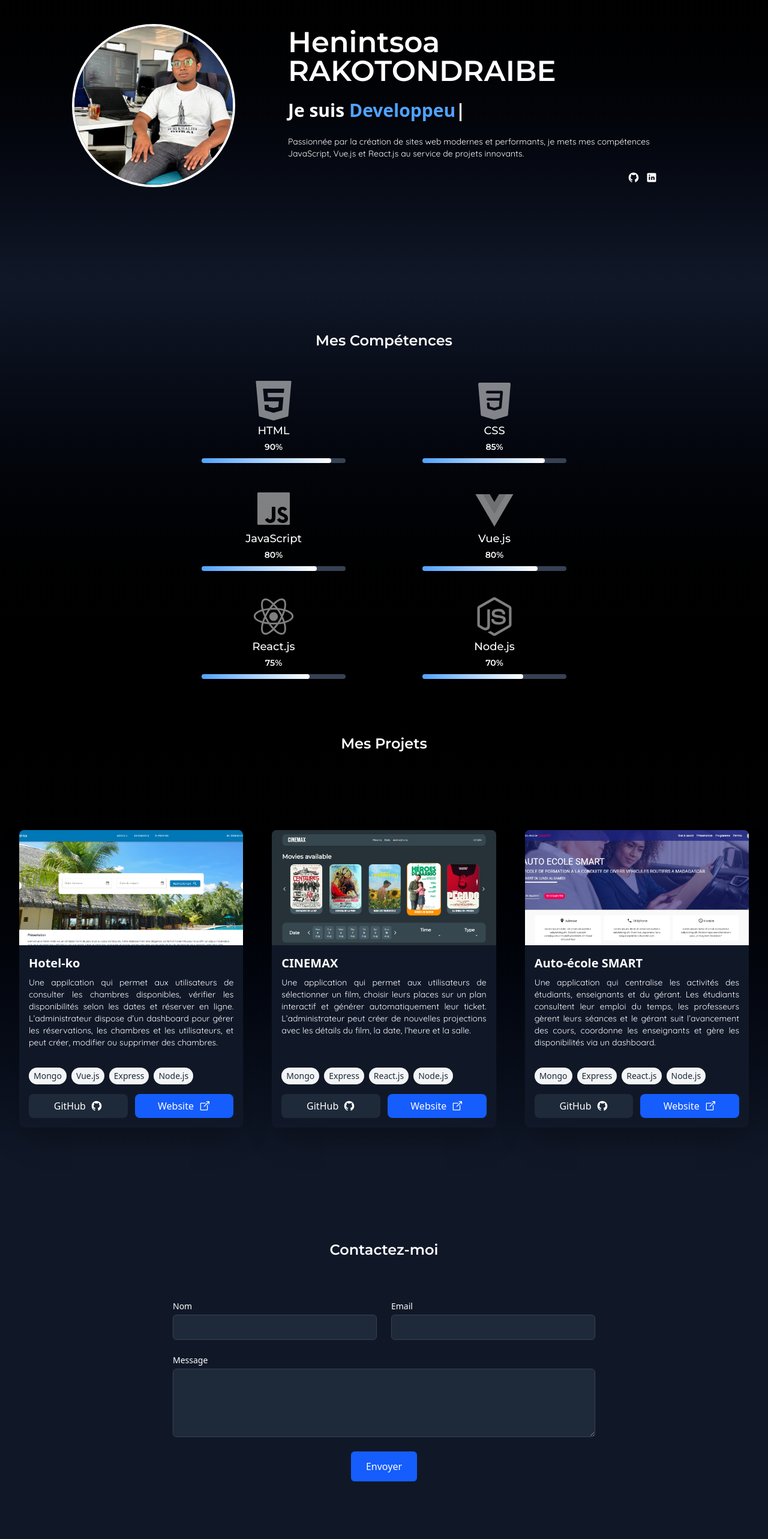
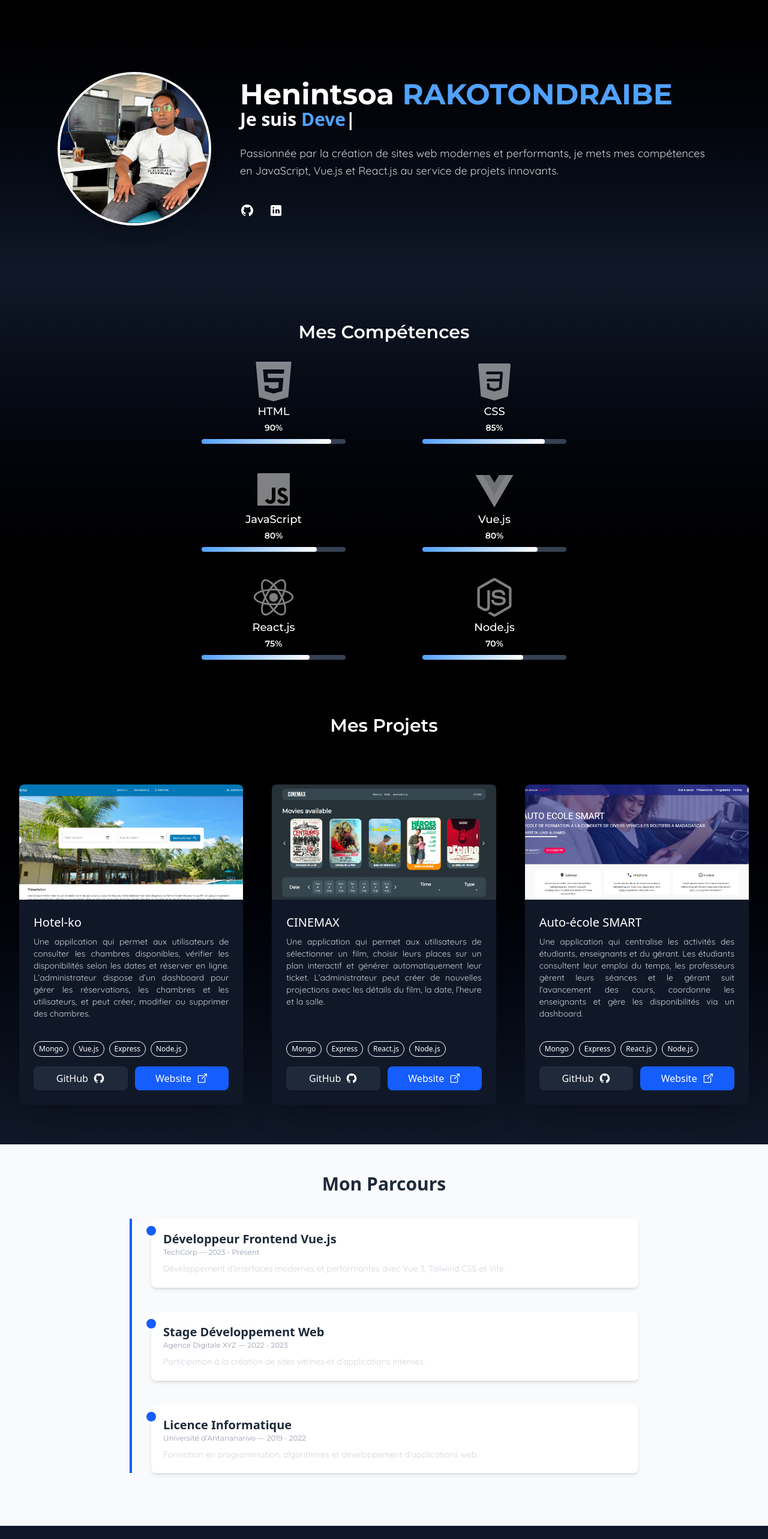
Before and after one commit to ashrak07/henintsoa_portfolio, a Vue app: page /project in a window 1280 px wide. Shown: the part 120-2686 px from the top of the page at 60% size. Built offline with nearby package versions, Linux system fonts and the light colour scheme.

Commit message:
next_modif

```diff
--- a/src/App.vue
+++ b/src/App.vue
@@ -4,6 +4,7 @@ import Profile from "../src/components/Profile.vue";
 import Skill from "../src/components/Skill.vue";
 import Project from "../src/components/Project.vue";
 import Contact from "../src/components/Contact.vue";
+import Parcours from "./components/Parcours.vue";
 </script>
 
 <template>
@@ -13,6 +14,7 @@ import Contact from "../src/components/Contact.vue";
     <Profile />
     <Skill />
     <Project />
+    <Parcours />
     <Contact />
   </div>
 </template>
--- a/src/components/Contact.vue
+++ b/src/components/Contact.vue
@@ -2,12 +2,17 @@
   <section id="contact" class="min-h-screen bg-gray-900 text-white pt-32">
     <div class="max-w-3xl mx-auto px-6 lg:px-8">
       <FadeInOnScroll
-        animationClass="transition-y-10 sm:pb-5 duration-800 ease-in-out"
+        initialClass="opacity-0 translate-y-10"
+        animationClass="opacity-100 duration-300 translate-y-0"
       >
-        <h2 class="font-1 text-2xl font-semibold text-center mb-12">
+        <h2 class="font-1 text-3xl font-semibold text-center mb-12">
           Contactez-moi
         </h2>
       </FadeInOnScroll>
+      <FadeInOnScroll
+        initialClass="opacity-0 translate-y-10"
+        animationClass="opacity-100 duration-300 translate-y-0"
+      >
         <form @submit.prevent="handleSubmit" class="space-y-6">
           <div class="grid grid-cols-1 sm:grid-cols-2 gap-6">
             <div>
@@ -32,7 +37,9 @@
             </div>
           </div>
           <div>
-          <label for="message" class="block text-sm font-medium">Message</label>
+            <label for="message" class="block text-sm font-medium"
+              >Message</label
+            >
             <textarea
               id="message"
               v-model="form.message"
@@ -45,13 +52,14 @@
             <button
               type="submit"
               :disabled="isSubmitting"
-            class="inline-flex items-center px-6 py-3 border border-transparent text-base font-medium rounded-md text-white bg-blue-600 hover:bg-blue-700 focus:outline-none focus:ring-2 focus:ring-offset-2 focus:ring-blue-500 disabled:opacity-50"
+              class="w-full inline-flex justify-center items-center px-6 py-3 border border-transparent text-base font-medium rounded-md text-white bg-blue-600 hover:bg-blue-700 focus:outline-none focus:ring-2 focus:ring-offset-2 focus:ring-blue-500 disabled:opacity-50"
             >
               <span v-if="isSubmitting">Envoi...</span>
               <span v-else>Envoyer</span>
             </button>
           </div>
         </form>
+      </FadeInOnScroll>
     </div>
   </section>
 </template>
--- a/src/components/FadeInOnScroll.vue
+++ b/src/components/FadeInOnScroll.vue
@@ -2,8 +2,8 @@
   <div
     ref="fadeElement"
     :class="[
-      'transition-all duration-500 ease-out',
-      isVisible ? animationClass : 'opacity-0 translate-y-20',
+      'transition-all  ease-out', // classes de transition par défaut
+      isVisible ? animationClass : initialClass, // état initial invisible + décalé
     ]"
   >
     <slot></slot>
@@ -17,7 +17,11 @@ import { defineProps } from "vue";
 const props = defineProps({
   animationClass: {
     type: String,
-    default: "opacity-100 translate-y-0",
+    default: "opacity-100 translate-y-0", // classes finales
+  },
+  initialClass: {
+    type: String,
+    default: "opacity-0 translate-y-8", // classes initiales invisibles
   },
 });
 
@@ -32,14 +36,10 @@ const observer = new IntersectionObserver(
 );
 
 onMounted(() => {
-  if (fadeElement.value) {
-    observer.observe(fadeElement.value);
-  }
+  if (fadeElement.value) observer.observe(fadeElement.value);
 });
 
 onBeforeUnmount(() => {
-  if (fadeElement.value) {
-    observer.unobserve(fadeElement.value);
-  }
+  if (fadeElement.value) observer.unobserve(fadeElement.value);
 });
 </script>
--- /dev/null
+++ b/src/components/Parcours.vue
@@ -0,0 +1,88 @@
+<template>
+  <section class="py-12 bg-gray-50 dark:bg-gray-900">
+    <div class="max-w-4xl mx-auto px-6">
+      <FadeInOnScroll
+        initialClass="opacity-0 translate-y-10"
+        animationClass="opacity-100 duration-300 translate-y-0"
+      >
+        <h2
+          class="text-3xl font-bold text-gray-800 dark:text-gray-100 mb-10 text-center"
+        >
+          Mon Parcours
+        </h2>
+      </FadeInOnScroll>
+
+      <div
+        class="relative border-l-4 border-blue-600 dark:border-blue-400 pl-8"
+      >
+        <div
+          v-for="(exp, index) in experiences"
+          :key="index"
+          class="mb-10 relative"
+        >
+          <!-- Point de la timeline -->
+
+          <FadeInOnScroll
+            initialClass="opacity-0 -translate-x-20"
+            animationClass="opacity-100 duration-300 translate-x-0"
+          >
+            <span
+              class="absolute -left-3 top-2 w-6 h-6 bg-blue-600 dark:bg-blue-400 rounded-full border-4 border-white dark:border-gray-900"
+            ></span>
+            <div
+              class="bg-white dark:bg-gray-800 shadow-md rounded-lg p-5 transition-all duration-300 hover:shadow-xl"
+            >
+              <h3 class="text-xl font-semibold text-gray-800 dark:text-white">
+                {{ exp.title }}
+              </h3>
+              <p class="text-xs font-1 text-gray-400 mb-2">
+                {{ exp.company }} — {{ exp.period }}
+              </p>
+              <p class="font-2 text-gray-300 text-sm leading-relaxed">
+                {{ exp.description }}
+              </p>
+            </div>
+          </FadeInOnScroll>
+        </div>
+      </div>
+    </div>
+  </section>
+</template>
+
+<script setup>
+import FadeInOnScroll from "./FadeInOnScroll.vue";
+
+const experiences = [
+  {
+    title: "Développeur Frontend Vue.js",
+    company: "TechCorp",
+    period: "2023 - Présent",
+    description:
+      "Développement d’interfaces modernes et performantes avec Vue 3, Tailwind CSS et Vite.",
+  },
+  {
+    title: "Stage Développement Web",
+    company: "Agence Digitale XYZ",
+    period: "2022 - 2023",
+    description:
+      "Participation à la création de sites vitrines et d’applications internes.",
+  },
+  {
+    title: "Licence Informatique",
+    company: "Université d’Antananarivo",
+    period: "2019 - 2022",
+    description:
+      "Formation en programmation, algorithmes et développement d’applications web.",
+  },
+];
+</script>
+
+<style scoped>
+/* Pour la ligne verticale (mobile-friendly) */
+@media (max-width: 640px) {
+  .relative.border-l-4 {
+    border-left-width: 2px;
+    padding-left: 1.5rem;
+  }
+}
+</style>
--- a/src/components/Profile.vue
+++ b/src/components/Profile.vue
@@ -1,51 +1,89 @@
 <template>
-  <!-- <section id="about" class="md:px-30 md:py-40 pt-20 bg-gray-900 text-white"> -->
   <section
     id="about"
-    class="md:px-30 md:py-40 pt-20 bg-gradient-to-t from-gray-900 to-black p-6 text-white"
+    class="relative bg-gradient-to-t from-gray-900 to-black md:pt-60 pt-25 pb-20 px-6 md:px-24 text-white"
   >
-    <div class="">
-      <div class="flex flex-col lg:flex-row items-center gap-6">
-        <!-- Photo -->
-        <FadeInOnScroll animationClass="">
+    <div
+      class="max-w-7xl mx-auto flex flex-col lg:flex-row items-center gap-12"
+    >
+      <!-- PHOTO -->
+      <FadeInOnScroll
+        initialClass="opacity-0 translate-y-10"
+        animationClass="opacity-100 duration-300 translate-y-0"
+      >
+        <div class="group relative w-48 h-48 sm:w-64 sm:h-64 flex-shrink-0">
           <div
-            class="flex-shrink-0 w-50 h-50 sm:w-68 sm:h-68 overflow-hidden relative group"
+            class="w-full h-full rounded-full overflow-hidden border-4 border-white relative transition-transform duration-500 group-hover:scale-105 shadow-xl"
           >
             <img
               src="../assets/henintsoa.jpeg"
-              alt="Votre nom"
-              class="w-full h-full rounded-full object-cover border-4 border-white relative"
+              alt="Henintsoa"
+              class="w-full h-full object-cover"
               style="object-position: center top"
             />
           </div>
+          <!-- Glow hover effect -->
+          <div
+            class="absolute inset-0 rounded-full bg-blue-400 opacity-0 transition-opacity duration-500 group-hover:opacity-20"
+          ></div>
+        </div>
+      </FadeInOnScroll>
+
+      <!-- DESCRIPTION -->
+      <div
+        class="flex-1 flex flex-col justify-center space-y-6 text-center lg:text-left"
+      >
+        <!-- Nom et rôle -->
+        <FadeInOnScroll
+          initialClass="opacity-0 translate-y-10"
+          animationClass="opacity-100 duration-300 translate-y-0"
+        >
+          <h1 class="text-3xl md:text-5xl font-bold font-1">
+            Henintsoa <span class="text-blue-400">RAKOTONDRAIBE</span>
+          </h1>
+          <h2 class="text-lg md:text-3xl font-semibold">
+            Je suis <span ref="typedElement" class="text-blue-400"></span>
+          </h2>
         </FadeInOnScroll>
 
         <!-- Description -->
-        <div class="animate-fadeIn text-center px-6 sm:px-16 lg:text-left">
-          <FadeInOnScroll animationClass="duration-1000 translate-y">
-            <div class="font-1 text-2xl font-semibold md:text-5xl">
-              Henintsoa <br />
-              RAKOTONDRAIBE
-            </div>
-            <div class="my-4 text-lg font-semibold md:my-6 md:text-3xl">
-              Je suis <span ref="typedElement" class="text-blue-400"></span>
-            </div>
-          </FadeInOnScroll>
-          <FadeInOnScroll animationClass="duration-1000 translate-y">
-            <div class="font-2 text-sm">
-              Passionnée par la création de sites web modernes et performants,
-              je mets mes compétences JavaScript, Vue.js et React.js au service
-              de projets innovants.
-            </div>
-          </FadeInOnScroll>
-          <div
-            class="pt-5"
-            style="display: flex; gap: 10px; justify-content: end"
-          >
-            <img src="/src/assets/github.svg" alt="" style="height: 20px" />
-            <img src="/src/assets/linkedin .svg" alt="" style="height: 20px" />
+        <FadeInOnScroll
+          initialClass="opacity-0 translate-y-10"
+          animationClass="opacity-100 duration-400 translate-y-0"
+        >
+          <p class="text-gray-300 font-2 md:text-lg leading-relaxed">
+            Passionnée par la création de sites web modernes et performants, je
+            mets mes compétences en JavaScript, Vue.js et React.js au service de
+            projets innovants.
+          </p>
+        </FadeInOnScroll>
+
+        <!-- Social icons -->
+        <FadeInOnScroll
+          initialClass="opacity-0 translate-y-10"
+          animationClass="opacity-100 duration-600 translate-y-0"
+        >
+          <div class="flex justify-center lg:justify-start gap-6 mt-4">
+            <a
+              href="https://github.com"
+              target="_blank"
+              class="hover:scale-110 transition-transform duration-300"
+            >
+              <img src="../assets/github.svg" alt="GitHub" class="h-6 w-6" />
+            </a>
+            <a
+              href="https://linkedin.com"
+              target="_blank"
+              class="hover:scale-110 transition-transform duration-300"
+            >
+              <img
+                src="../assets/linkedin .svg"
+                alt="LinkedIn"
+                class="h-6 w-6"
+              />
+            </a>
           </div>
-        </div>
+        </FadeInOnScroll>
       </div>
     </div>
   </section>
@@ -61,14 +99,14 @@ const typedElement = ref(null);
 onMounted(() => {
   new Typed(typedElement.value, {
     strings: ["Developpeur Frontend", "Developpeur Web"],
-    typeSpeed: 40,
+    typeSpeed: 50,
     backSpeed: 40,
-    backDelay: 1000,
+    backDelay: 1200,
     loop: true,
   });
 });
 </script>
 
 <style scoped>
-/* Optionnel : style pour ta classe .clip-diamond si tu veux un effet particulier */
+/* Optional: Custom fonts or shadow effects */
 </style>
--- a/src/components/Project.vue
+++ b/src/components/Project.vue
@@ -6,9 +6,10 @@
   >
     <div class="max-w-7xl mx-auto p-6 lg:px-8">
       <FadeInOnScroll
-        animationClass="transition-y-10 sm:pb-5 duration-800 ease-in-out"
+        initialClass="opacity-0 translate-y-10"
+        animationClass="opacity-100 duration-300 translate-y-0"
       >
-        <h2 class="font-1 text-2xl font-semibold text-center mb-7">
+        <h2 class="font-1 text-3xl font-semibold text-center mb-7">
           Mes Projets
         </h2>
       </FadeInOnScroll>
--- a/src/components/ProjectCard.vue
+++ b/src/components/ProjectCard.vue
@@ -6,13 +6,17 @@
     <img :src="image" :alt="title" class="w-full h-48 object-cover" />
 
     <!-- Contenu en bas -->
-    <div class="p-4">
+    <FadeInOnScroll
+      initialClass="opacity-0 -translate-x-10"
+      animationClass="opacity-100 duration-300 translate-y-0"
+    >
+      <div class="p-6">
         <!-- Titre -->
-      <h2 class="text-xl font-semibold mb-2 text-white">{{ title }}</h2>
+        <h2 class="text-xl font-semi-bold mb-2 text-white">{{ title }}</h2>
 
         <!-- Description -->
         <p
-        class="font-2 text-white text-sm mb-4 text-justify h-34 overflow-hidden"
+          class="font-2 text-gray-300 text-sm mb-4 text-justify h-40 overflow-hidden"
         >
           {{ description }}
         </p>
@@ -22,7 +26,7 @@
           <span
             v-for="t in tech"
             :key="t"
-          class="bg-gray-100 text-gray-800 text-sm px-2 py-1 rounded-2xl"
+            class="border-1 border-white text-gray-white text-xs px-2 py-1 rounded-2xl"
           >
             {{ t }}
           </span>
@@ -49,11 +53,13 @@
           </button>
         </div>
       </div>
+    </FadeInOnScroll>
   </div>
 </template>
 
 <script setup>
 import { ref } from "vue";
+import FadeInOnScroll from "./FadeInOnScroll.vue";
 
 const props = defineProps({
   image: { type: String, required: true },
--- a/src/components/Skill.vue
+++ b/src/components/Skill.vue
@@ -2,13 +2,14 @@
   <!-- <section id="skill" class="pt-20 bg-gray-900 text-white"> -->
   <section
     id="skill"
-    class="pt-20 bg-gradient-to-b from-gray-900 to-black text-white"
+    class="md:pt-20 pt-20 bg-gradient-to-b from-gray-900 to-black text-white"
   >
     <div class="max-w-3xl mx-auto px-6 lg:px-8">
       <FadeInOnScroll
-        animationClass="transition-y-10 sm:pb-5 duration-800 ease-in-out"
+        initialClass="opacity-0 translate-y-10"
+        animationClass="opacity-100 duration-300 translate-y-0"
       >
-        <h2 class="font-1 text-2xl font-semibold text-center mb-7">
+        <h2 class="font-1 text-3xl font-semibold text-center mb-7">
           Mes Compétences
         </h2>
       </FadeInOnScroll>
--- a/src/components/SkillBar.vue
+++ b/src/components/SkillBar.vue
@@ -52,7 +52,7 @@ const animate = (target) => {
   let current = 0;
   const step = () => {
     if (current < target) {
-      current += 1;
+      current += 5;
       animatedPercentage.value = current;
       requestAnimationFrame(step);
     } else {
```
Also changed, not shown: 1 other file (tests, documents, lock files or other folders). Lines whose indentation alone changed are shown as unchanged.
